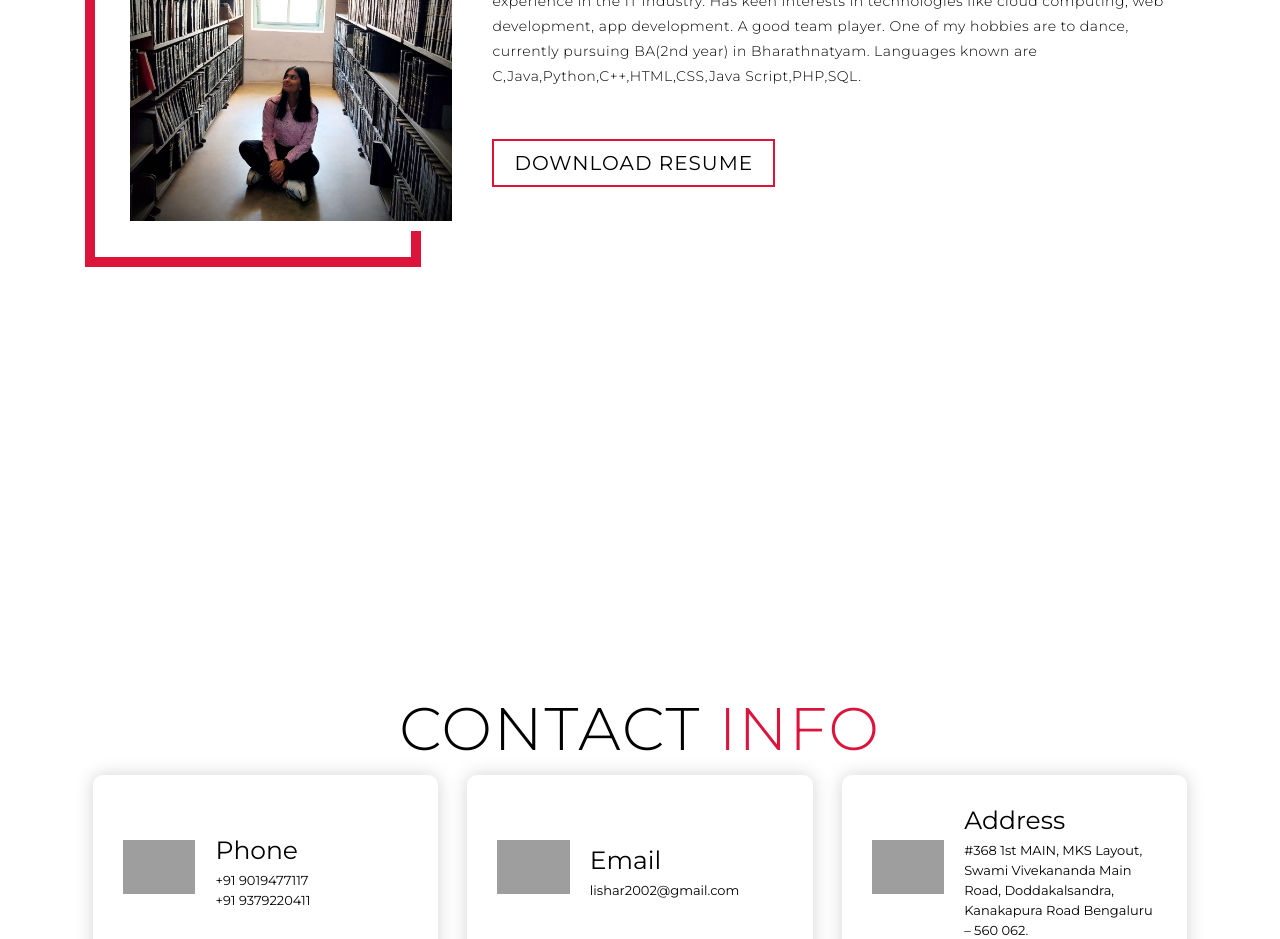
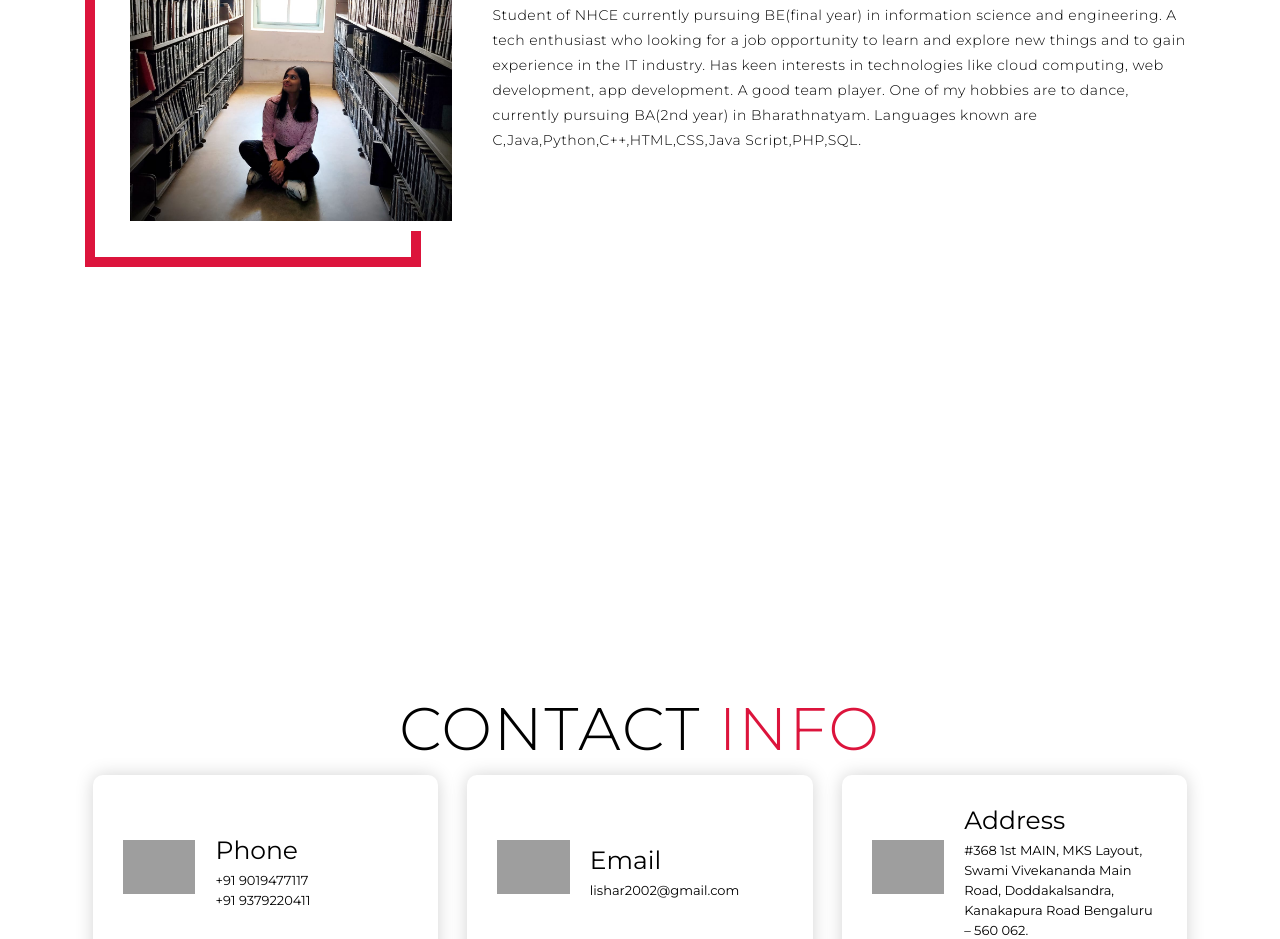
Before and after one commit to LishaRanganath/Portfolio, a plain HTML site: page index.html in a window 1280 px wide. Shown: the part 4447-5386 px from the top of the page. Drawn offline with Linux system fonts and the light colour scheme; grey boxes are pictures that could not be loaded.

Commit message:
On branch main

```diff
--- a/index.html
+++ b/index.html
@@ -174,7 +174,6 @@
         <p>Student of NHCE currently pursuing BE(final year) in information science and engineering. A tech enthusiast who looking for a job opportunity to learn and explore new things and to gain experience in the IT industry. Has keen interests in technologies like cloud computing, web development, app development. A good team player.
             One of my hobbies are to dance, currently pursuing BA(2nd year) in Bharathnatyam. Languages known are C,Java,Python,C++,HTML,CSS,Java Script,PHP,SQL.
         </p>
-        <a href="C:\Users\LISHA\OneDrive\Desktop\portfolio\img\resume.pdf" class="cta">Download Resume</a>
       </div>
     </div>
   </section>
```
